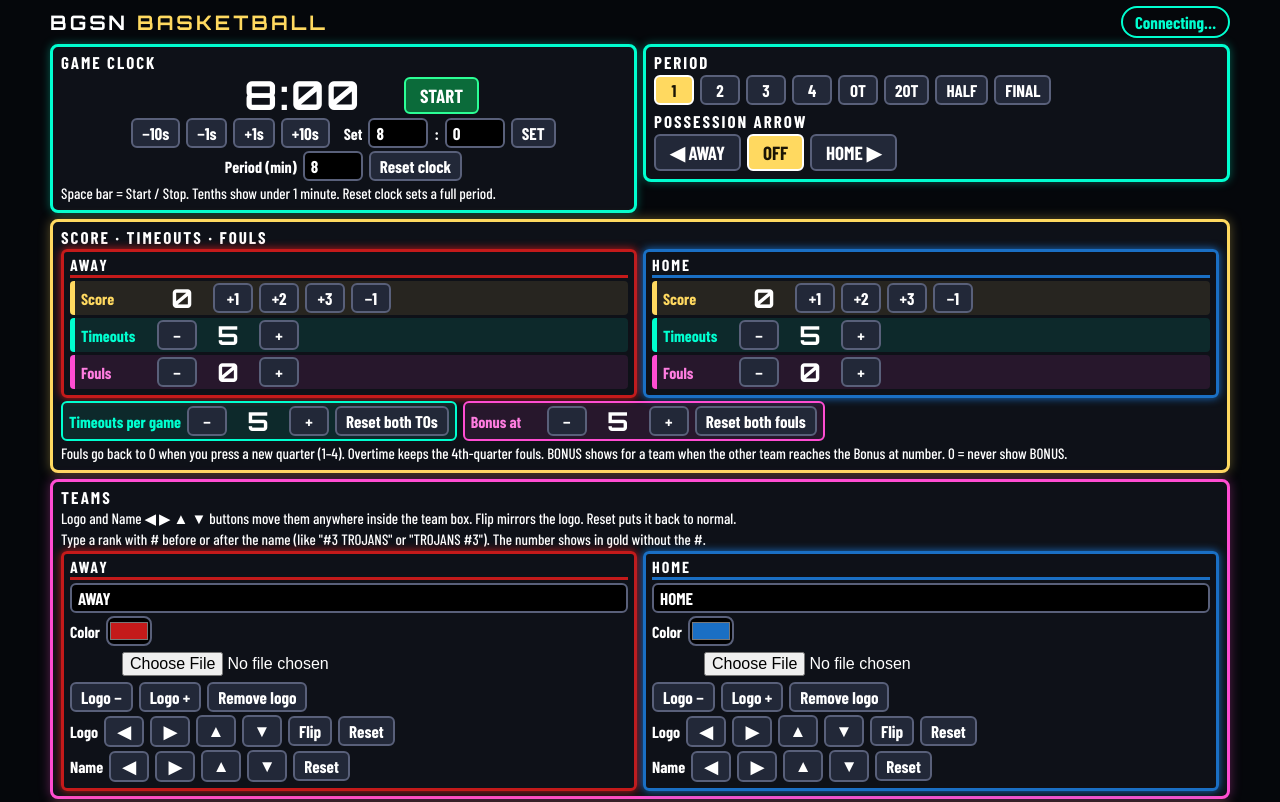
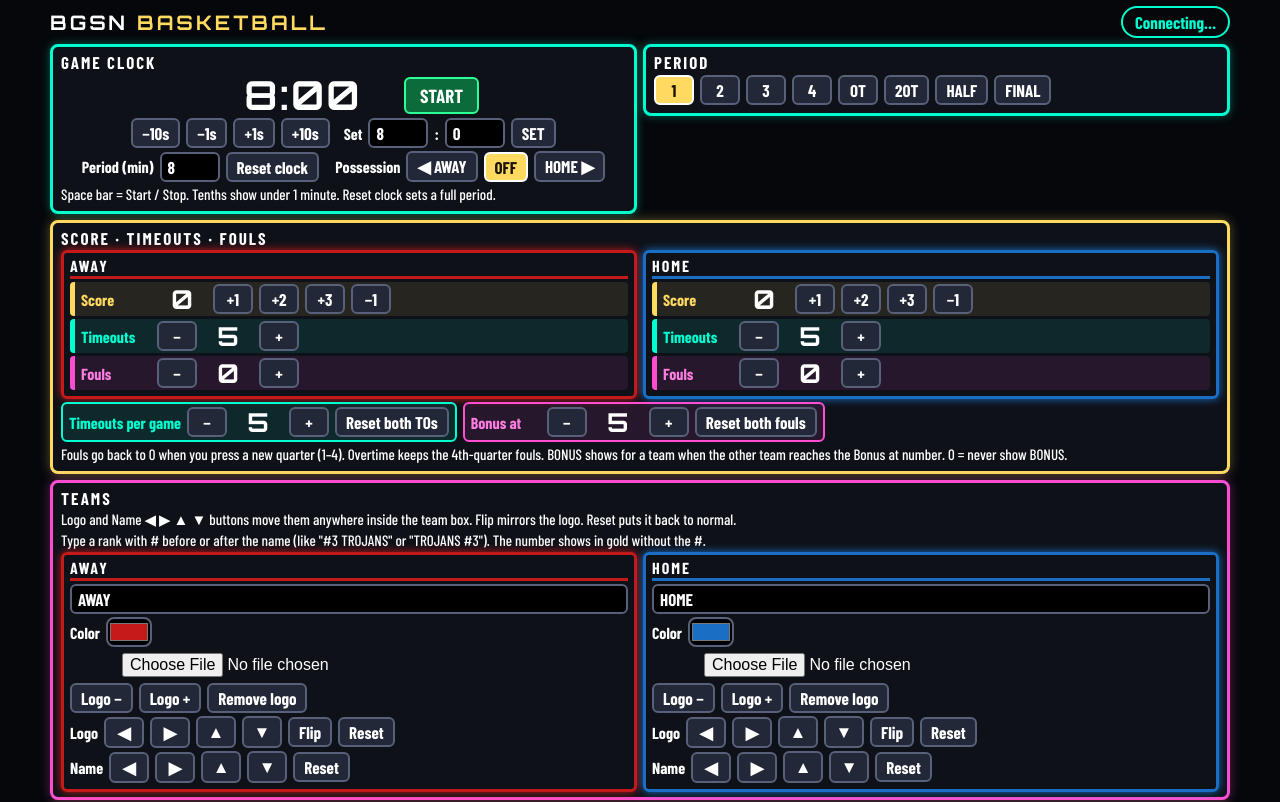
Before and after one commit to BGSNvp/bgsnbasketball, a plain HTML site: page index.html in a window 1280 px wide. Shown: the top 802 px of the page. Drawn offline with nearby package versions, Linux system fonts and the light colour scheme; no server answers.

Commit message:
Controller: possession arrow buttons moved into the clock box
Co-Authored-By: Devin AI <158243242+devin-ai-integration[bot]@users.noreply.github.com>

```diff
--- a/index.html
+++ b/index.html
@@ -66,6 +66,7 @@
     </div>
     <div class="row" style="justify-content:center">
       <label>Period (min)</label><input type="number" id="periodLen" min="1" max="20" value="8"><button id="resetClock">Reset clock</button>
+      <span style="display:inline-flex;gap:6px;align-items:center;margin-left:10px"><label>Possession</label><button data-poss="away">◀ AWAY</button><button data-poss="">OFF</button><button data-poss="home">HOME ▶</button></span>
     </div>
     <div class="note">Space bar = Start / Stop. Tenths show under 1 minute. Reset clock sets a full period.</div>
   </section>
@@ -73,8 +74,6 @@
   <section>
     <h2>Period</h2>
     <div class="row" id="periods"></div>
-    <h2 style="margin-top:6px">Possession Arrow</h2>
-    <div class="row"><button data-poss="away" class="big">◀ AWAY</button><button data-poss="" class="big">OFF</button><button data-poss="home" class="big">HOME ▶</button></div>
   </section>
 
   <section class="gold wide">
```
